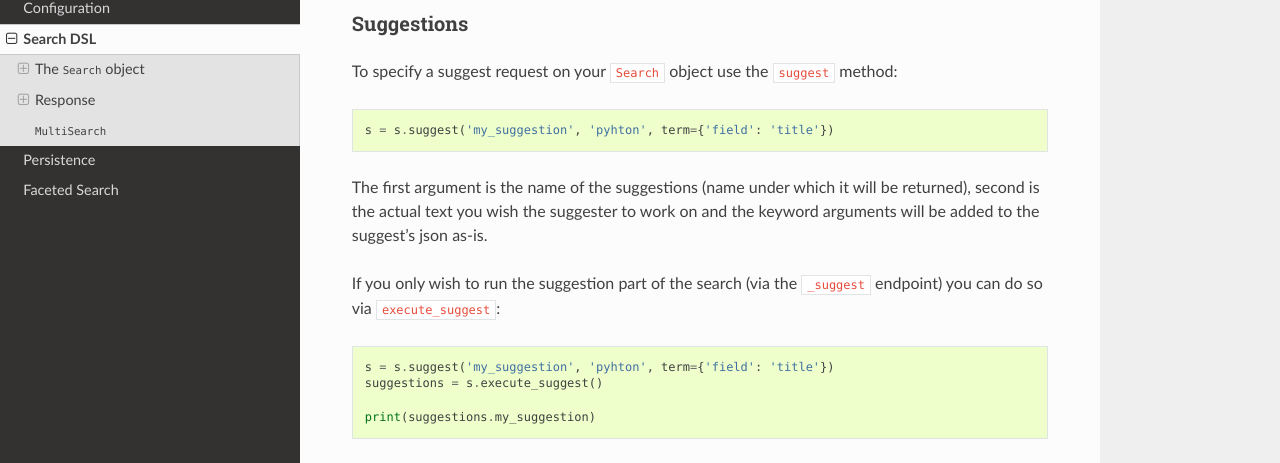
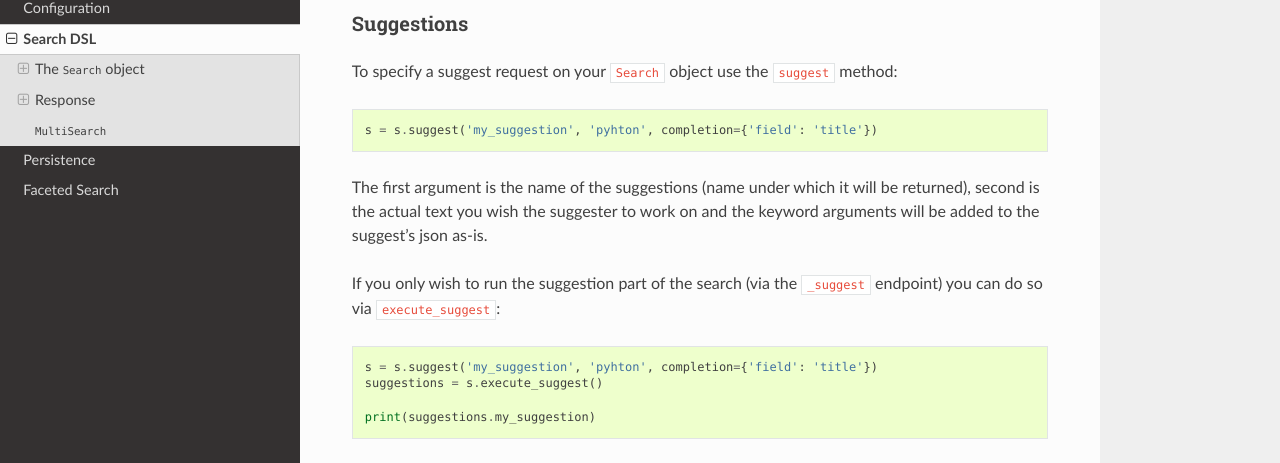
Before and after one commit to elastic/elasticsearch-dsl-py, a Sphinx documentation site: the page built from docs/search_dsl.rst, in a window 1280 px wide and 900 px high, scrolled down 6519 px. Shown: the part 137-600 px from the top of the window. Built offline with Sphinx 7.4.7 and the Read the Docs theme 2.0.0, drawn with Linux system fonts in a browser that asks for light colours.

Commit message:
Use the completion keyword when using the suggestion feature.

```diff
--- a/docs/search_dsl.rst
+++ b/docs/search_dsl.rst
@@ -376,7 +376,7 @@ To specify a suggest request on your ``Search`` object use the ``suggest`` metho
 
 .. code:: python
 
-    s = s.suggest('my_suggestion', 'pyhton', term={'field': 'title'})
+    s = s.suggest('my_suggestion', 'pyhton', completion={'field': 'title'})
 
 The first argument is the name of the suggestions (name under which it will be
 returned), second is the actual text you wish the suggester to work on and the
@@ -387,7 +387,7 @@ endpoint) you can do so via ``execute_suggest``:
 
 .. code:: python
 
-    s = s.suggest('my_suggestion', 'pyhton', term={'field': 'title'})
+    s = s.suggest('my_suggestion', 'pyhton', completion={'field': 'title'})
     suggestions = s.execute_suggest()
 
     print(suggestions.my_suggestion)
```
